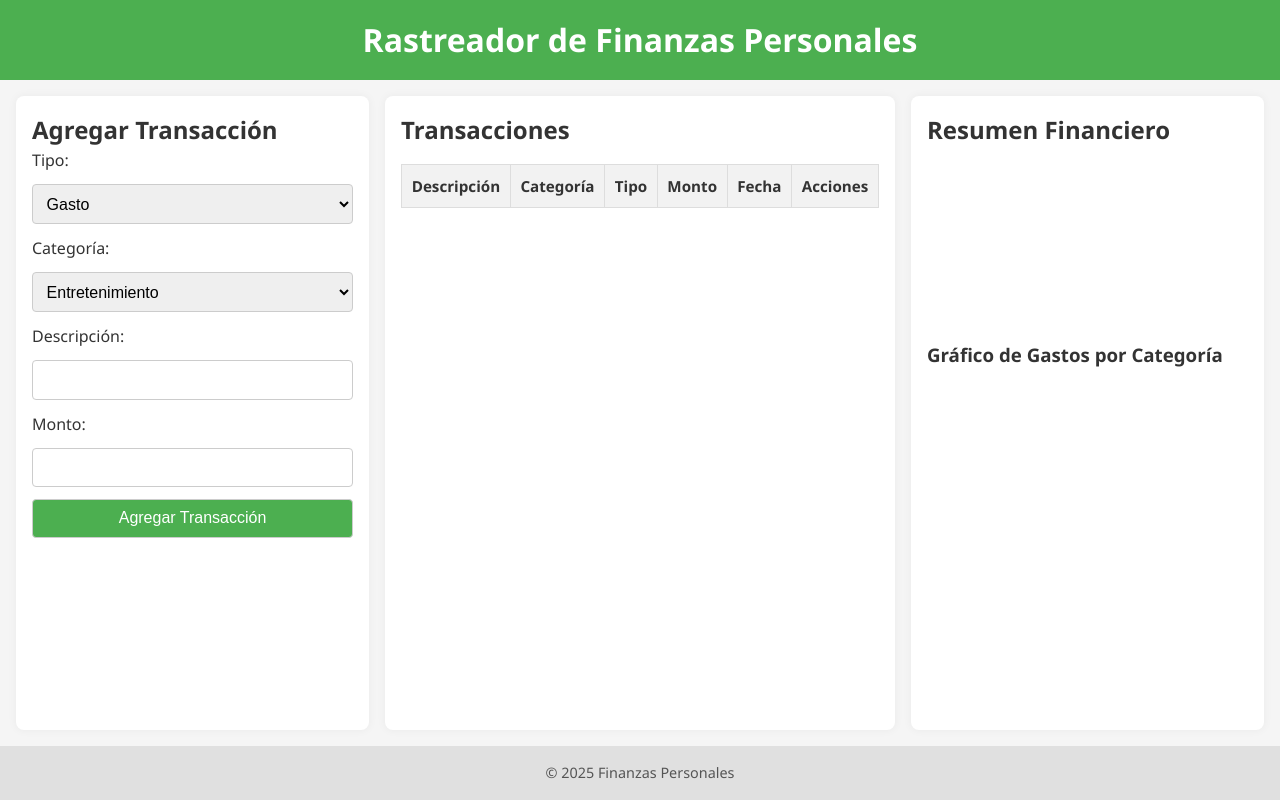
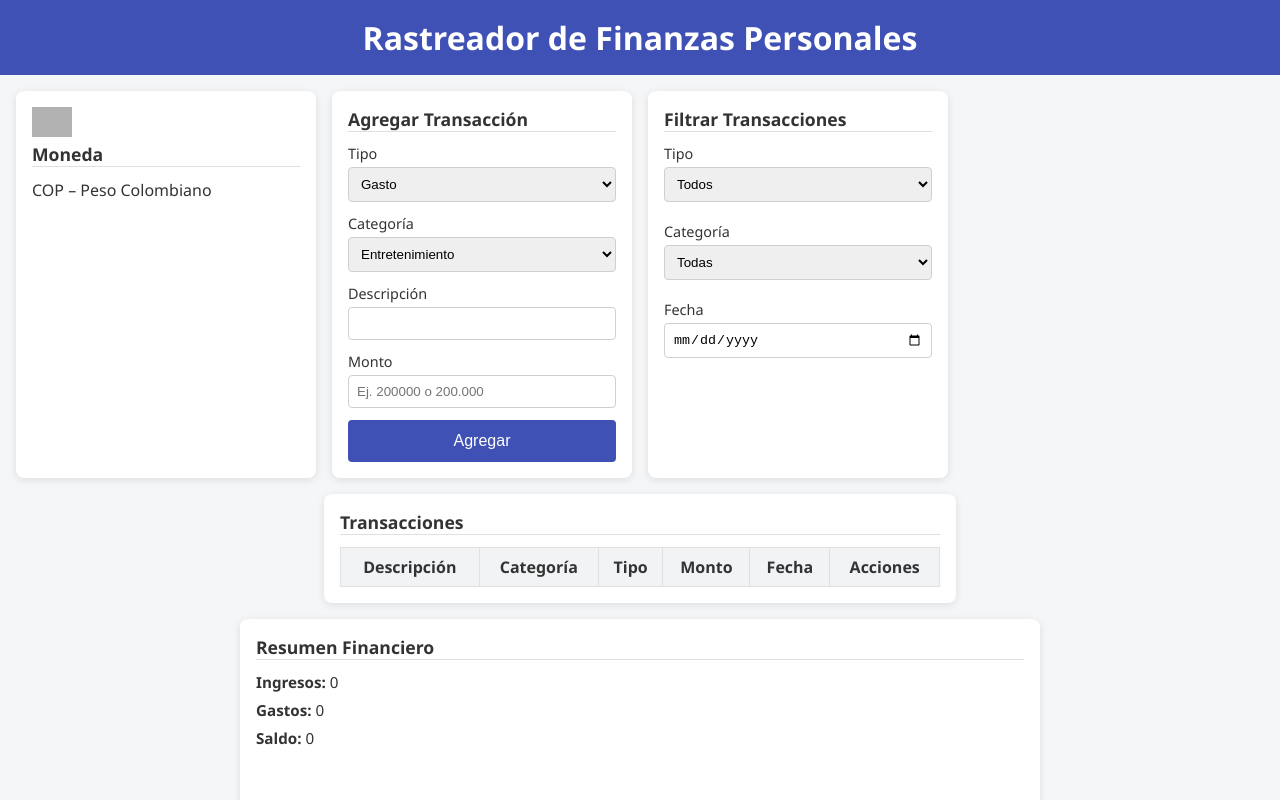
Before and after one commit to Julian-Escobar22/Proyecto_FinalPW, a plain HTML site: page index.html in a window 1280 px wide. Shown: the top 800 px of the page. Drawn offline with nearby package versions, Linux system fonts and the light colour scheme; some packages are replaced by stand-ins of ours; grey boxes are pictures that could not be loaded; a script that the page names is missing.

Commit message:
subiendo estilos

```diff
--- a/index.html
+++ b/index.html
@@ -1,55 +1,106 @@
 <!DOCTYPE html>
 <html lang="es">
 <head>
-  <meta charset="UTF-8">
-  <meta name="viewport" content="width=device-width, initial-scale=1.0">
+  <meta charset="UTF-8"/>
+  <meta name="viewport" content="width=device-width, initial-scale=1.0"/>
   <title>Rastreador de Finanzas Personales</title>
-  <link rel="stylesheet" href="style.css">
+
+  <!-- SweetAlert2 -->
+  <script src="https://cdn.jsdelivr.net/npm/sweetalert2@11"></script>
+
+  <link rel="stylesheet" href="style.css"/>
 </head>
 <body>
-
-  <header>
+  <header class="header">
     <h1>Rastreador de Finanzas Personales</h1>
   </header>
 
-  <main class="layout">
-    <!-- Formulario para agregar transacciones -->
-    <section id="form-section">
-      <h2>Agregar Transacción</h2>
+  <main class="grid-container">
+    <!-- Moneda fija -->
+    <div class="card top-card">
+      <div class="card-header">
+        <img src="https://i.imgur.com/1XH9YfO.png" alt="Peso Colombiano" class="card-icon"/>
+        <h2>Moneda</h2>
+      </div>
+      <p>COP – Peso Colombiano</p>
+    </div>
+
+    <!-- Formulario -->
+    <div class="card top-card">
+      <div class="card-header"><h2>Agregar Transacción</h2></div>
       <form id="transaction-form">
-        <label for="type">Tipo:</label>
+        <div class="form-group">
+          <label for="type">Tipo</label>
           <select id="type" required>
             <option value="gasto">Gasto</option>
             <option value="ingreso">Ingreso</option>
           </select>
+        </div>
+        <div class="form-group">
+          <label for="category">Categoría</label>
+          <select id="category" required>
+            <option>Entretenimiento</option>
+            <option>Comidas y bebidas</option>
+            <option>Shopping</option>
+            <option>Casa</option>
+            <option>Transporte</option>
+            <option>Vehículo</option>
+            <option>Comunicación</option>
+            <option>Gastos financiarios</option>
+            <option>Inversiones</option>
+            <option>Salud</option>
+          </select>
+        </div>
+        <div class="form-group">
+          <label for="description">Descripción</label>
+          <input type="text" id="description" required/>
+        </div>
+        <div class="form-group">
+          <label for="amount">Monto</label>
+          <input type="text" id="amount" placeholder="Ej. 200000 o 200.000" required/>
+        </div>
+        <button type="submit" class="btn">Agregar</button>
+      </form>
+    </div>
 
-        <label for="category">Categoría:</label>
-        <select id="category" required>
-          <option value="Entretenimiento">Entretenimiento</option>
-          <option value="Comidas y bebidas">Comidas y bebidas</option>
-          <option value="Shopping">Shopping</option>
-          <option value="Casa">Casa</option>
-          <option value="Transporte">Transporte</option>
-          <option value="Vehículo">Vehículo</option>
-          <option value="Comunicación">Comunicación</option>
-          <option value="Gastos financiarios">Gastos financiarios</option>
-          <option value="Inversiones">Inversiones</option>
-          <option value="Salud">Salud</option>
+    <!-- Filtros -->
+    <div class="card top-card">
+      <div class="card-header"><h2>Filtrar Transacciones</h2></div>
+      <div class="filters">
+        <div class="form-group">
+          <label for="filter-type">Tipo</label>
+          <select id="filter-type">
+            <option value="">Todos</option>
+            <option value="ingreso">Ingreso</option>
+            <option value="gasto">Gasto</option>
           </select>
-
-        <label for="description">Descripción:</label>
-        <input type="text" id="description" required>
-
-        <label for="amount">Monto:</label>
-        <input type="number" id="amount" required>
-
-        <button type="submit">Agregar Transacción</button>
-      </form>
-    </section>
+        </div>
+        <div class="form-group">
+          <label for="filter-category">Categoría</label>
+          <select id="filter-category">
+            <option value="">Todas</option>
+            <option>Entretenimiento</option>
+            <option>Comidas y bebidas</option>
+            <option>Shopping</option>
+            <option>Casa</option>
+            <option>Transporte</option>
+            <option>Vehículo</option>
+            <option>Comunicación</option>
+            <option>Gastos financiarios</option>
+            <option>Inversiones</option>
+            <option>Salud</option>
+          </select>
+        </div>
+        <div class="form-group">
+          <label for="filter-date">Fecha</label>
+          <input type="date" id="filter-date"/>
+        </div>
+      </div>
+    </div>
 
     <!-- Tabla de Transacciones -->
-    <section id="transactions-section">
-      <h2>Transacciones</h2>
+    <div class="card table-card">
+      <div class="card-header"><h2>Transacciones</h2></div>
       <table id="transactions-table">
         <thead>
           <tr>
@@ -61,33 +112,25 @@
             <th>Acciones</th>
           </tr>
         </thead>
-        <tbody>
-          <!-- Las transacciones se llenarán dinámicamente aquí -->
-        </tbody>
+        <tbody></tbody>
       </table>
-    </section>
+    </div>
 
-    <!-- Resumen de categorías y gráficos -->
-    <section id="summary">
-      <h2>Resumen Financiero</h2>
-      <div id="category-summary">
-        <!-- Resumen de gastos por categoría -->
-      </div>
-      <div id="chart-section" class="chart-section">
-        <h3>Gráfico de Gastos por Categoría</h3>
+    <!-- Resumen Financiero -->
+    <div class="card summary-card">
+      <div class="card-header"><h2>Resumen Financiero</h2></div>
+      <div id="category-summary"></div>
       <div class="chart-container">
         <canvas id="category-chart"></canvas>
       </div>
     </div>
-    </section>
   </main>
 
-  <footer>
+  <footer class="footer">
     <p>&copy; 2025 Finanzas Personales</p>
   </footer>
 
+  <script src="https://cdn.jsdelivr.net/npm/chart.js"></script>
   <script src="script.js"></script>
-  <script src="https://cdn.jsdelivr.net/npm/chart.js"></script>
-
 </body>
 </html>
--- a/script.js
+++ b/script.js
@@ -1,143 +1,141 @@
 let transactions = [];
 let editingTransactionId = null;
 
-// Enviar formulario
-document.getElementById('transaction-form').addEventListener('submit', function (e) {
+// formateo 200000 → "200.000"
+function formatNumber(v) {
+  return v.toLocaleString('es-CO');
+}
+
+document.getElementById('transaction-form').addEventListener('submit', function(e) {
   e.preventDefault();
 
   const type = document.getElementById('type').value;
   const category = document.getElementById('category').value;
   const description = document.getElementById('description').value;
-  const amount = parseFloat(document.getElementById('amount').value);
+  const raw = document.getElementById('amount').value;
+  const amount = parseInt(raw.replace(/\D/g, ''), 10);
 
   if (!description || isNaN(amount) || amount <= 0) {
-    alert('Por favor completa correctamente todos los campos.');
+    Swal.fire('Error', 'Por favor completa todos los campos correctamente.', 'error');
     return;
   }
 
+  const tx = {
+    id: editingTransactionId || Date.now(),
+    type, category, description, amount,
+    date: new Date().toISOString().split('T')[0]
+  };
+
   if (editingTransactionId) {
-    // Editar transacción existente
-    const txIndex = transactions.findIndex(tx => tx.id === editingTransactionId);
-    transactions[txIndex] = {
-      id: editingTransactionId,
-      type,
-      category,
-      description,
-      amount,
-      date: new Date().toLocaleDateString()
-    };
+    const i = transactions.findIndex(t => t.id === editingTransactionId);
+    transactions[i] = tx;
     editingTransactionId = null;
+    Swal.fire('Editado', 'Transacción actualizada.', 'success');
   } else {
-    // Agregar nueva transacción
-    const transaction = {
-      id: Date.now(),
-      type,
-      category,
-      description,
-      amount,
-      date: new Date().toLocaleDateString()
-    };
-    transactions.push(transaction);
+    transactions.push(tx);
+    Swal.fire('Agregado', 'Transacción creada.', 'success');
   }
 
-  document.getElementById('transaction-form').reset();
+  this.reset();
   renderTransactions();
   updateSummary();
   updateChart();
 });
 
-// Renderizar tablas
+['filter-type','filter-category','filter-date'].forEach(id =>
+  document.getElementById(id).addEventListener('change', renderTransactions)
+);
+
 function renderTransactions() {
-  const tableBody = document.querySelector('#transactions-table tbody');
-  tableBody.innerHTML = '';
+  const tbody = document.querySelector('#transactions-table tbody');
+  tbody.innerHTML = '';
+  const fType = document.getElementById('filter-type').value;
+  const fCat  = document.getElementById('filter-category').value;
+  const fDate = document.getElementById('filter-date').value;
 
-  transactions.forEach(tx => {
-    const row = document.createElement('tr');
-    row.innerHTML = `
-      <td>${tx.description}</td>
-      <td>${tx.category}</td>
-      <td>${tx.type}</td>
-      <td>${tx.amount.toFixed(2)}</td>
-      <td>${tx.date}</td>
+  transactions.filter(t =>
+    (!fType  || t.type === fType) &&
+    (!fCat   || t.category === fCat) &&
+    (!fDate  || t.date === fDate)
+  ).forEach(t => {
+    const tr = document.createElement('tr');
+    tr.innerHTML = `
+      <td>${t.description}</td>
+      <td>${t.category}</td>
+      <td>${t.type}</td>
+      <td>${formatNumber(t.amount)}</td>
+      <td>${t.date}</td>
       <td>
-        <button class="view" onclick="viewTransaction(${tx.id})">Ver</button>
-        <button class="edit" onclick="editTransaction(${tx.id})">Editar</button>
-        <button class="delete" onclick="deleteTransaction(${tx.id})">Eliminar</button>
-      </td>
-    `;
-    tableBody.appendChild(row);
+        <button onclick="viewTransaction(${t.id})">Ver</button>
+        <button onclick="editTransaction(${t.id})">Editar</button>
+        <button onclick="deleteTransaction(${t.id})">Eliminar</button>
+      </td>`;
+    tbody.appendChild(tr);
   });
 }
 
-
-// Ver transacción
 function viewTransaction(id) {
-  const tx = transactions.find(tx => tx.id === id);
-  alert(`Descripción: ${tx.description}\nCategoría: ${tx.category}\nMonto: $${tx.amount.toFixed(2)}\nFecha: ${tx.date}`);
+  const t = transactions.find(x => x.id === id);
+  Swal.fire({
+    title: 'Detalle',
+    html: `
+      <p><strong>Desc.:</strong> ${t.description}</p>
+      <p><strong>Cat.:</strong> ${t.category}</p>
+      <p><strong>Tipo:</strong> ${t.type}</p>
+      <p><strong>Monto:</strong> ${formatNumber(t.amount)}</p>
+      <p><strong>Fecha:</strong> ${t.date}</p>`
+  });
 }
 
-// Editar transacción
 function editTransaction(id) {
-  const tx = transactions.find(tx => tx.id === id);
-  document.getElementById('type').value = tx.type;
-  document.getElementById('category').value = tx.category;
-  document.getElementById('description').value = tx.description;
-  document.getElementById('amount').value = tx.amount;
+  const t = transactions.find(x => x.id === id);
+  document.getElementById('type').value = t.type;
+  document.getElementById('category').value = t.category;
+  document.getElementById('description').value = t.description;
+  document.getElementById('amount').value = formatNumber(t.amount);
   editingTransactionId = id;
 }
 
-// Eliminar transacción
 function deleteTransaction(id) {
-  transactions = transactions.filter(tx => tx.id !== id);
-  renderTransactions();
-  updateSummary();
-  updateChart();
-}
-
-// Actualizar resumen
-function updateSummary() {
-  const total = transactions.reduce((acc, tx) => {
-    return tx.type === 'ingreso' ? acc + tx.amount : acc - tx.amount;
-  }, 0);
-  document.getElementById('category-summary').innerHTML = `<p><strong>Saldo Total:</strong> $${total.toFixed(2)}</p>`;
-}
-
-// Actualizar gráfico
-function updateChart() {
-  const gastosPorCategoria = transactions
-    .filter(tx => tx.type === 'gasto')
-    .reduce((acc, tx) => {
-      acc[tx.category] = (acc[tx.category] || 0) + tx.amount;
-      return acc;
-    }, {});
-
-  const labels = Object.keys(gastosPorCategoria);
-  const data = Object.values(gastosPorCategoria);
-  const ctx = document.getElementById('category-chart').getContext('2d');
-
-  if (window.chartInstance) window.chartInstance.destroy();
-
-  window.chartInstance = new Chart(ctx, {
-    type: 'pie',
-    data: {
-      labels,
-      datasets: [{
-        data,
-        backgroundColor: ['#FF6384', '#36A2EB', '#FFCE56', '#7DCEA0', '#E59866'],
-      }]
-    },
-    options: {
-      responsive: true,
-      plugins: {
-        legend: { position: 'top' },
-        tooltip: {
-          callbacks: {
-            label: function (tooltipItem) {
-              return `${tooltipItem.label}: $${tooltipItem.raw.toFixed(2)}`;
-            }
-          }
-        }
-      }
+  Swal.fire({
+    title: '¿Eliminar?',
+    text: '¡No podrás revertir esto!',
+    icon: 'warning',
+    showCancelButton: true,
+    confirmButtonText: 'Sí, eliminar',
+    cancelButtonText: 'Cancelar'
+  }).then(res => {
+    if (res.isConfirmed) {
+      transactions = transactions.filter(x => x.id !== id);
+      renderTransactions();
+      updateSummary();
+      updateChart();
+      Swal.fire('Eliminado', 'Transacción borrada.', 'success');
     }
   });
 }
+
+function updateSummary() {
+  const ingreso = transactions.filter(t=>t.type==='ingreso').reduce((s,t)=>s+t.amount,0);
+  const gasto   = transactions.filter(t=>t.type==='gasto').reduce((s,t)=>s+t.amount,0);
+  const saldo   = ingreso - gasto;
+  document.getElementById('category-summary').innerHTML = `
+    <p><strong>Ingresos:</strong> ${formatNumber(ingreso)}</p>
+    <p><strong>Gastos:</strong> ${formatNumber(gasto)}</p>
+    <p><strong>Saldo:</strong> ${formatNumber(saldo)}</p>`;
+}
+
+function updateChart() {
+  const grp = transactions.filter(t=>t.type==='gasto').reduce((a,t)=>{
+    a[t.category]=(a[t.category]||0)+t.amount; return a;
+  },{});
+  const labels = Object.keys(grp), data = Object.values(grp);
+  const ctx = document.getElementById('category-chart').getContext('2d');
+  if (window.chartInstance) window.chartInstance.destroy();
+  window.chartInstance = new Chart(ctx,{type:'pie',data:{labels,datasets:[{data,backgroundColor:['#FF6384','#36A2EB','#FFCE56','#7DCEA0','#E59866']}]}});
+}
+
+// Inicial
+renderTransactions();
+updateSummary();
+updateChart();
--- a/style.css
+++ b/style.css
@@ -1,185 +1,135 @@
-/* Reset */
-* {
-  box-sizing: border-box;
-  margin: 0;
-  padding: 0;
-}
+/* Reset y tipografía */
+* { box-sizing: border-box; margin: 0; padding: 0; }
+body { font-family: 'Segoe UI', Tahoma, Verdana, sans-serif; background: #f4f6f8; color: #333; }
 
-/* Body general */
-body {
-  font-family: 'Segoe UI', Tahoma, Geneva, Verdana, sans-serif;
-  background-color: #f5f5f5;
-  color: #333;
-  line-height: 1.5;
-  min-height: 100vh;
-  display: grid;
-  grid-template-rows: auto 1fr auto;
-}
-
-/* Encabezado */
-header {
-  background-color: #4CAF50;
+/* Header */
+.header {
+  background: #3f51b5;
   color: white;
   padding: 1rem;
   text-align: center;
 }
 
-/* Footer */
-footer {
-  background-color: #e0e0e0;
-  text-align: center;
-  padding: 1rem;
-  font-size: 0.9rem;
-  color: #555;
-}
-
-/* Layout principal */
-main.layout {
+/* Contenedor grid */
+.grid-container {
   display: grid;
   gap: 1rem;
   padding: 1rem;
+  /* Tres columnas para top cards, luego auto para las demás */
+  grid-template-columns: repeat(auto-fit, minmax(280px, 1fr));
+  justify-items: center;
 }
 
-/* Responsive Grid */
-@media (max-width: 600px) {
-  main.layout {
-    grid-template-columns: 1fr;
-  }
+/* Las top-card siempre del mismo tamaño */
+.top-card {
+  max-width: 300px;
+  width: 100%;
 }
 
-@media (min-width: 601px) and (max-width: 1024px) {
-  main.layout {
-    grid-template-columns: repeat(2, 1fr);
-  }
-
-  .chart-section {
-    grid-column: span 2;
-  }
+/* Tarjetas */
+.card {
+  background: white;
+  border-radius: 8px;
+  padding: 1rem;
+  box-shadow: 0 2px 8px rgba(0,0,0,0.1);
 }
 
-@media (min-width: 1025px) {
-  main.layout {
-    grid-template-columns: repeat(3, 1fr);
-  }
-
-  .chart-section {
-    grid-column: span 3;
-  }
+/* Encabezado de cada tarjeta */
+.card-header {
+  border-bottom: 1px solid #e0e0e0;
+  margin-bottom: 0.75rem;
+}
+.card-header h2 {
+  font-size: 1.1rem;
 }
 
-/* Secciones generales */
-section {
-  background-color: #fff;
-  padding: 1rem;
-  border-radius: 0.5rem;
-  box-shadow: 0 0 10px rgba(0, 0, 0, 0.05);
+/* Ícono en tarjeta de Moneda */
+.currency-card {
+  display: flex;
+  align-items: center;
+  justify-content: space-between;
+}
+.card-icon {
+  width: 40px;
+  opacity: 0.8;
 }
 
 /* Formulario */
-form {
-  display: grid;
-  gap: 0.75rem;
+.form-group {
+  margin-bottom: 0.75rem;
+}
+.form-group label {
+  display: block;
+  margin-bottom: 0.25rem;
+  font-size: 0.9rem;
+}
+.form-group input,
+.form-group select {
+  width: 100%;
+  padding: 0.5rem;
+  border: 1px solid #ccd0d5;
+  border-radius: 4px;
+}
+.btn {
+  background: #3f51b5;
+  color: white;
+  border: none;
+  padding: 0.75rem;
+  border-radius: 4px;
+  cursor: pointer;
+  width: 100%;
+  font-size: 1rem;
+}
+.btn:hover {
+  background: #303f9f;
 }
 
-form input,
-form select,
-form button {
-  padding: 0.6rem;
-  border: 1px solid #ccc;
-  border-radius: 4px;
-  font-size: 1rem;
-}
-
-form button {
-  background-color: #4CAF50;
-  color: white;
-  cursor: pointer;
-  transition: background-color 0.2s ease;
-}
-
-form button:hover {
-  background-color: #45a049;
-}
-
-/* Tabla de transacciones */
-table {
-  width: 100%;
-  border-collapse: collapse;
-  margin-top: 1rem;
-  font-size: 0.95rem;
-}
-
-th, td {
-  border: 1px solid #ddd;
-  padding: 0.6rem;
-  text-align: left;
-}
-
-th {
-  background-color: #f2f2f2;
-}
-
-/* Botones de acción en tabla */
-.actions {
-  display: grid;
-  grid-auto-flow: column;
-  gap: 4px;
-}
-
-.actions button {
-  padding: 4px 6px;
-  font-size: 0.8rem;
-  border: none;
-  border-radius: 3px;
-  cursor: pointer;
-  color: white;
-}
-
-.actions .edit {
-  background-color: #2196F3;
-}
-
-.actions .delete {
-  background-color: #f44336;
-}
-
-.actions .view {
-  background-color: #ff9800;
-}
-
-/* Resumen de categorías */
-#summary {
+/* Filtros */
+.filters {
   display: grid;
   gap: 0.5rem;
 }
 
-.category-summary {
-  padding: 0.6rem;
-  background-color: #e0f7fa;
-  border-left: 4px solid #00acc1;
-  border-radius: 4px;
+/* Tabla */
+.table-card {
+  grid-column: 1 / -1; /* ocupa todas las columnas */
+  max-width: 100%;
+  overflow-x: auto;
+}
+.table-card table {
+  width: 100%;
+  min-width: 600px;
+  border-collapse: collapse;
+}
+.table-card th,
+.table-card td {
+  border: 1px solid #e0e0e0;
+  padding: 0.5rem;
+  text-align: center;
+}
+.table-card th {
+  background: #f1f3f5;
+}
+
+/* Resumen */
+.summary-card {
+  grid-column: 1 / -1;
+  max-width: 800px;
+  width: 100%;
+  justify-self: center;
+}
+.summary-card #category-summary p {
+  margin-bottom: 0.5rem;
   font-size: 0.95rem;
 }
-
-/* Gráficos */
-.chart-section {
-  width: 100%;
+.chart-container {
+  margin-top: 1rem;
 }
 
-.chart-container {
-  width: 100%;
-  max-width: 600px; /* Limita el tamaño máximo */
-  margin: 0 auto; /* Centra el gráfico */
+/* Footer */
+.footer {
+  text-align: center;
+  padding: 1rem;
+  font-size: 0.9rem;
+  color: #777;
 }
-
-canvas {
-  width: 100% !important;
-  max-height: 300px !important; /* Limita el alto */
-  height: auto !important;
-  display: block;
-}
-
-/* Botones generales */
-button {
-  transition: background-color 0.2s ease;
-}
```
Lines whose indentation alone changed are shown as unchanged.
